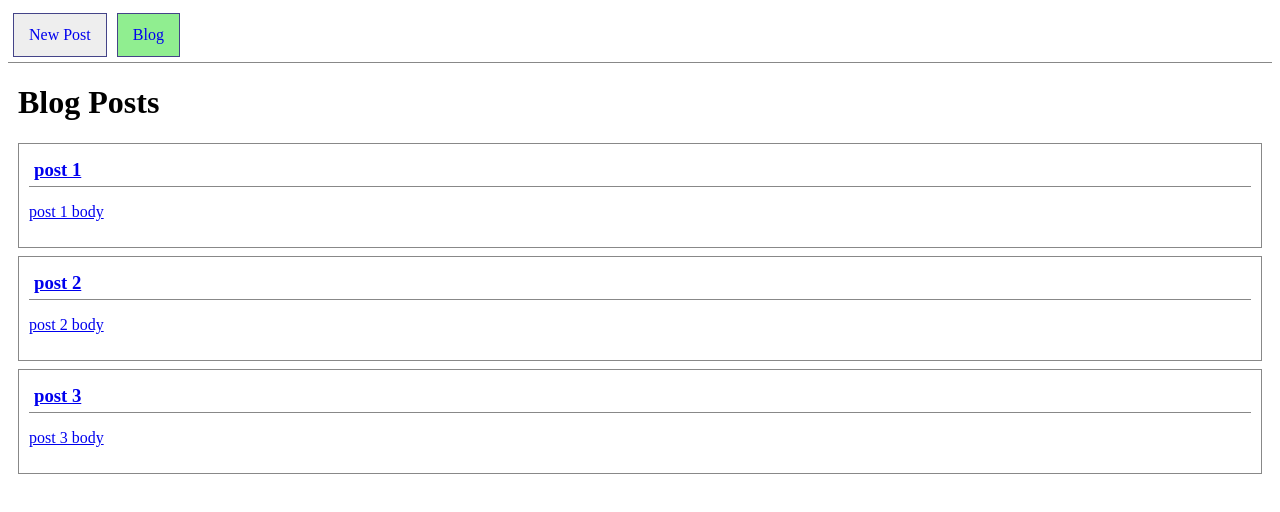
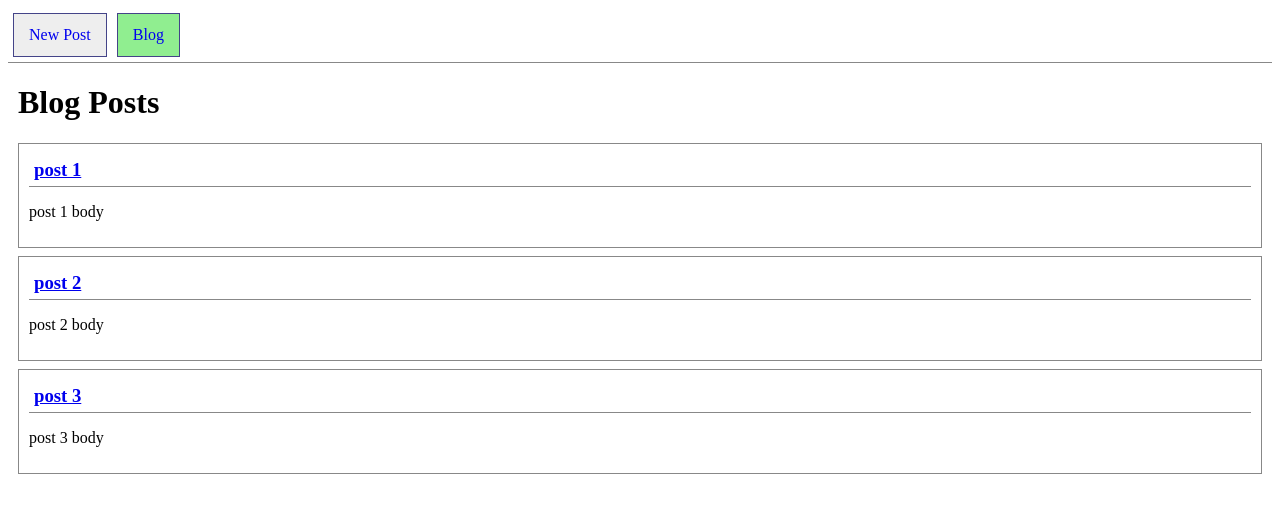
Before and after one commit to Masoume-vesali1993/practice-react, a React (Create React App) app: page /blog in a window 1280 px wide. Shown: the top 512 px of the page. Built offline with nearby package versions, Linux system fonts and the light colour scheme.

Commit message:
use link in h3

```diff
--- a/src/Components/Post.js
+++ b/src/Components/Post.js
@@ -5,14 +5,11 @@ class Post extends Component {
     render() {
         console.log(this.props);
         return (
-            <Link to={{
-                pathname: "/blog"
-            }}>
-                <div className="post">
-                <h3>{this.props.title}</h3>
+            <div className="post">
+                <Link to={{ pathname: this.props.match.path + "/" + this.props.id}}> <h3>{this.props.title}</h3>
+                </Link>
                 <p>{this.props.body}</p>
-                </div>
-            </Link>
+            </div>
         );
     }
 }
```
